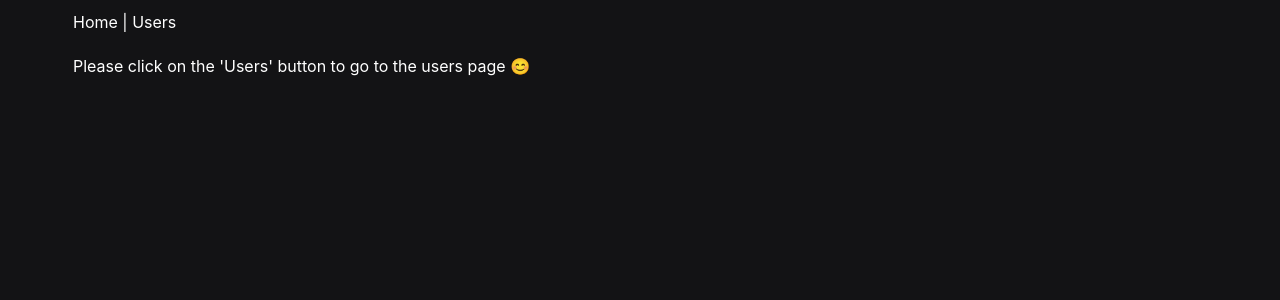
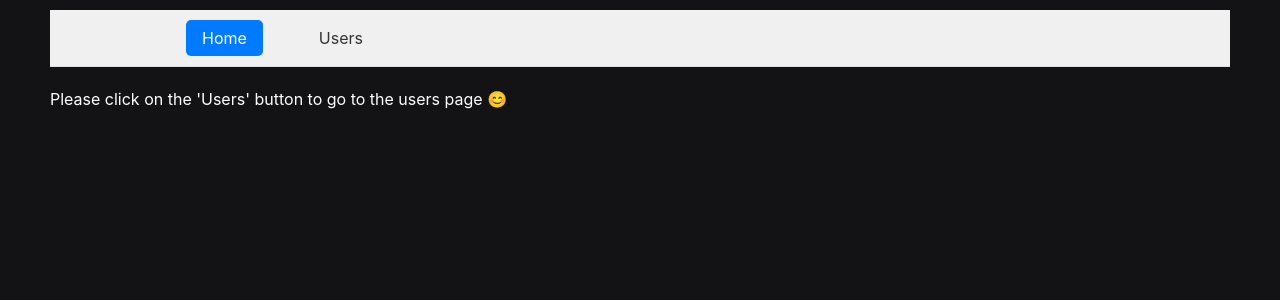
Before and after one commit to r0ghaye/user-list, a React (Vite) app: page / in a window 1280 px wide. Shown: the top 300 px of the page. Built offline with nearby package versions, Linux system fonts and the light colour scheme.

Commit message:
the codes were feractored

```diff
--- a/src/App.tsx
+++ b/src/App.tsx
@@ -1,22 +1,12 @@
-import { BrowserRouter as Router, Routes, Route, Link } from "react-router-dom";
+import { RouterProvider } from "react-router-dom";
+import router from "./router";
 
-import Home from "./pages/Home/Home";
-import UsersListPage from "./pages/UsersListPage/UsersListPage";
-
-function App() {
+const App: React.FC = () => {
   return (
-    <Router>
-      <div className="container">
-        <nav>
-          <Link to="/">Home</Link> | <Link to="/users">Users</Link>
-        </nav>
-        <Routes>
-          <Route path="/" element={<Home />} />
-          <Route path="/users" element={<UsersListPage />} />
-        </Routes>
-      </div>
-    </Router>
+    <>
+      <RouterProvider router={router} />
+    </>
   );
-}
+};
 
 export default App;
--- /dev/null
+++ b/src/components/Layout/Layout.module.scss
@@ -0,0 +1,40 @@
+.header {
+  background-color: #f0f0f0;
+  padding: 1rem 0;
+  border-bottom: 1px solid #ddd;
+
+  &__nav {
+    max-width: 960px;
+    margin: 0 auto;
+    padding: 0 1rem;
+  }
+
+  &__list {
+    list-style: none;
+    margin: 0;
+    padding: 0;
+    display: flex;
+    gap: 20px;
+  }
+
+  &__item {
+    margin: 0 10px;
+  }
+
+  &__link {
+    text-decoration: none;
+    color: #333;
+    padding: 0.5rem 1rem;
+    border-radius: 5px;
+    transition: background-color 0.3s ease;
+
+    &:hover {
+      background-color: #e0e0e0;
+    }
+
+    &--active {
+      background-color: #007bff; // Example active color
+      color: white;
+    }
+  }
+}
--- /dev/null
+++ b/src/components/Layout/Layout.tsx
@@ -0,0 +1,43 @@
+import { NavLink, Outlet } from "react-router-dom";
+import classes from "./Layout.module.scss";
+function Layout() {
+  return (
+    <div>
+      <header className={classes["header"]}>
+        <nav className={classes["header__nav"]}>
+          <ul className={classes["header__list"]}>
+            <li className={classes["header__item"]}>
+              <NavLink
+                to="/"
+                className={({ isActive }) =>
+                  isActive
+                    ? `${classes["header__link"]} ${classes["header__link--active"]}`
+                    : classes["header__link"]
+                }
+              >
+                Home
+              </NavLink>
+            </li>
+            <li className={classes["header__item"]}>
+              <NavLink
+                to="/users"
+                className={({ isActive }) =>
+                  isActive
+                    ? `${classes["header__link"]} ${classes["header__link--active"]}`
+                    : classes["header__link"]
+                }
+              >
+                Users
+              </NavLink>
+            </li>
+          </ul>
+        </nav>
+      </header>
+      <main>
+        <Outlet />
+      </main>
+    </div>
+  );
+}
+
+export default Layout;
--- a/src/components/UserCard/UserCard.tsx
+++ b/src/components/UserCard/UserCard.tsx
@@ -1,27 +1,7 @@
 import classes from "./UserCard.module.scss";
+import { UserProps } from "./UserCard.types";
 
-interface User {
-  name: { first: string; last: string };
-  login: { username: string };
-  gender: string;
-  email: string;
-  phone: string;
-  location: {
-    street: { number: number; name: string };
-    city: string;
-    state: string;
-    country: string;
-    postcode: number;
-  };
-  picture: { large: string };
-  nat: string;
-}
-
-interface Props {
-  user: User;
-}
-
-const UserCard: React.FC<Props> = ({ user }) => {
+const UserCard: React.FC<UserProps> = ({ user }) => {
   return (
     <div className={classes["user-card"]}>
       <div className={classes["user-card__image"]}>
--- /dev/null
+++ b/src/components/UserCard/UserCard.types.ts
@@ -0,0 +1,5 @@
+import { User } from "../../types/user.interface";
+
+export type UserProps = {
+  user: User;
+};
--- /dev/null
+++ b/src/pages/Users/Users.tsx
@@ -0,0 +1,66 @@
+import UserCard from "../../components/UserCard/UserCard";
+import { User } from "../../types/user.interface";
+import { getUsersList } from "../../services/userService";
+
+import classes from "./Users.module.scss";
+import { useEffect, useRef, useState } from "react";
+
+function Users() {
+  const [users, setUsers] = useState<User[]>([]);
+  const [page, setPage] = useState<number>(1);
+  const [loading, setLoading] = useState<boolean>(false);
+
+  const sentinelRef = useRef<HTMLDivElement | null>(null);
+
+  useEffect(() => {
+    async function fetchUsers() {
+      setLoading(true);
+      try {
+        const response = await fetch(getUsersList(page));
+        const data = await response.json();
+        setUsers((users) => [...users, ...data.results]);
+      } catch (error) {
+        console.error("Error fetching users:", error);
+      } finally {
+        setLoading(false);
+      }
+    }
+
+    fetchUsers();
+  }, [page]);
+
+  useEffect(() => {
+    const sentinel = sentinelRef.current;
+    if (!sentinel) return;
+
+    const observer = new IntersectionObserver((entries) => {
+      const [entry] = entries;
+
+      if (entry.isIntersecting && !loading) {
+        setPage((prevPage) => prevPage + 1);
+      }
+    });
+
+    observer.observe(sentinel);
+
+    return () => {
+      observer.disconnect();
+    };
+  }, [loading]);
+
+  return (
+    <div className={`${classes["user-list"]} ${classes.container}`}>
+      <h1>Users List</h1>
+
+      {users.map((user) => (
+        <UserCard key={user.login.uuid} user={user} />
+      ))}
+
+      <div ref={sentinelRef} style={{ height: 1 }} />
+
+      {loading && <div>Loading...</div>}
+    </div>
+  );
+}
+
+export default Users;
--- a/src/pages/UsersListPage/UsersListPage.tsx
+++ /dev/null
@@ -1,59 +0,0 @@
-import { useState, useEffect, useRef, useCallback } from "react";
-
-import UserCard from "../../components/UserCard/UserCard";
-
-import classes from "./UsersListPage.module.scss";
-
-function UsersListPage() {
-  const [users, setUsers] = useState<any[]>([]);
-  const [loading, setLoading] = useState(true);
-  const [page, setPage] = useState(1);
-  const observer = useRef<IntersectionObserver>();
-  const lastUserElementRef = useCallback(
-    (node) => {
-      if (loading) return;
-      if (observer.current) observer.current.disconnect();
-      observer.current = new IntersectionObserver((entries) => {
-        if (entries[0].isIntersecting) {
-          setPage((prevPage) => prevPage + 1);
-        }
-      });
-      if (node) observer.current.observe(node);
-    },
-    [loading]
-  );
-
-  useEffect(() => {
-    setLoading(true);
-    fetch(`https://randomuser.me/api/?results=10&page=${page}`)
-      .then((res) => res.json())
-      .then((data) => {
-        setUsers((users) => [...users, ...data.results]);
-        setLoading(false);
-      });
-  }, [page]);
-
-  if (loading && page === 1) {
-    return <div>Loading...</div>;
-  }
-
-  return (
-    <div className={`${classes["user-list"]} ${classes.container}`}>
-      <h1>Users List</h1>
-      {users.map((user, index) => {
-        if (users.length === index + 1) {
-          return (
-            <div ref={lastUserElementRef} key={user.login.uuid}>
-              <UserCard user={user} />
-            </div>
-          );
-        } else {
-          return <UserCard key={user.login.uuid} user={user} />;
-        }
-      })}
-      {loading && <div>Loading...</div>}
-    </div>
-  );
-}
-
-export default UsersListPage;
--- /dev/null
+++ b/src/router.tsx
@@ -0,0 +1,30 @@
+import { createBrowserRouter, RouteObject } from "react-router-dom";
+
+import Home from "./pages/Home/Home";
+import UsersListPage from "./pages/Users/Users";
+import Layout from "./components/Layout/Layout";
+
+const routes: RouteObject[] = [
+  {
+    path: "/",
+    element: <Layout />,
+    children: [
+      {
+        index: true,
+        element: <Home />,
+      },
+      {
+        path: "users",
+        element: <UsersListPage />,
+      },
+    ],
+  },
+  {
+    path: "*",
+    element: <div>Not Found</div>,
+  },
+];
+
+const router = createBrowserRouter(routes);
+
+export default router;
--- /dev/null
+++ b/src/services/userService.ts
@@ -0,0 +1,7 @@
+const BASE_URL = "https://randomuser.me/api";
+
+const getUsersList = (page: number) => {
+  return `${BASE_URL}/?results=10&page=${page}`;
+};
+
+export { getUsersList };
```
Also changed, not shown: src/types/user.interface.ts (added, +27 -0 lines), src/pages/Users/Users.module.scss (renamed from src/pages/UsersListPage/UsersListPage.module.scss).
